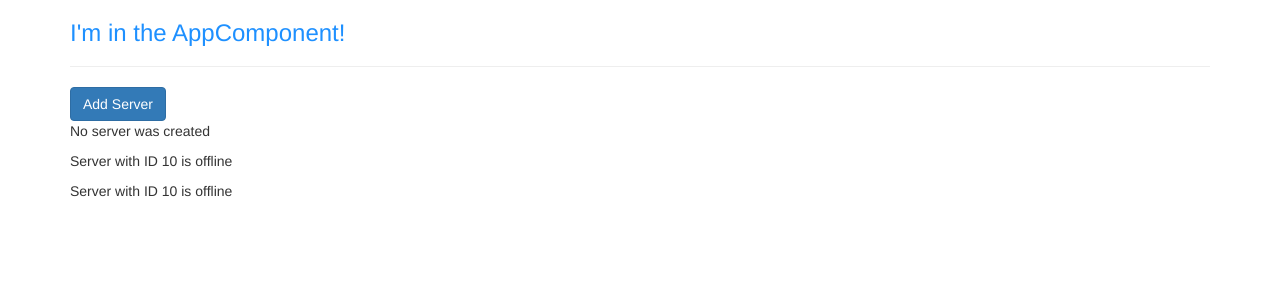
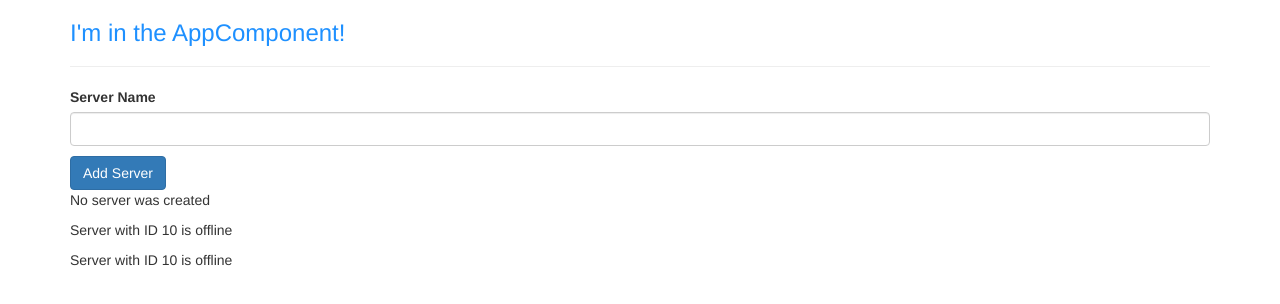
Before and after one commit to Angular-ngrx-Learning/AngularBasics, an Angular app: page / in a window 1280 px wide. Shown: the top 304 px of the page. Built offline with nearby package versions, Linux system fonts and the light colour scheme.

Commit message:
Passing and Using Data with Event Binding

```diff
--- a/src/app/servers/servers.component.html
+++ b/src/app/servers/servers.component.html
@@ -1,3 +1,6 @@
+<label>Server Name</label>
+<input type="text" class="form-control" (input)="onUpdateServerName($event)">
+<p>{{ serverName }}</p>
 <button class="btn btn-primary" [disabled]="!allowNewServer" (click)="onCreateServer()">Add Server</button>
 <p> {{ serverCreationStatus }}</p>
 <app-server></app-server>
--- a/src/app/servers/servers.component.ts
+++ b/src/app/servers/servers.component.ts
@@ -13,6 +13,7 @@
 export class ServersComponent implements OnInit {
   allowNewServer = false;
   serverCreationStatus = 'No server was created';
+  serverName = '';
 
   constructor() {
     setTimeout(() => {
@@ -27,4 +28,8 @@
     this.serverCreationStatus = 'Server was created';
   }
 
+  onUpdateServerName(event: Event) {
+     this.serverName = (<HTMLInputElement>event.target).value;
+  }
+
 }
```
